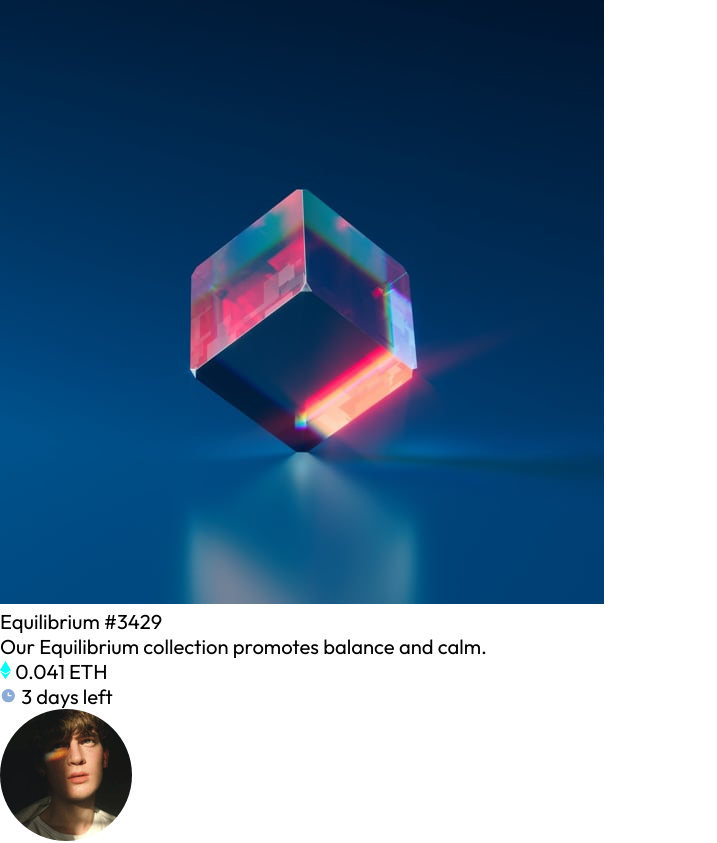
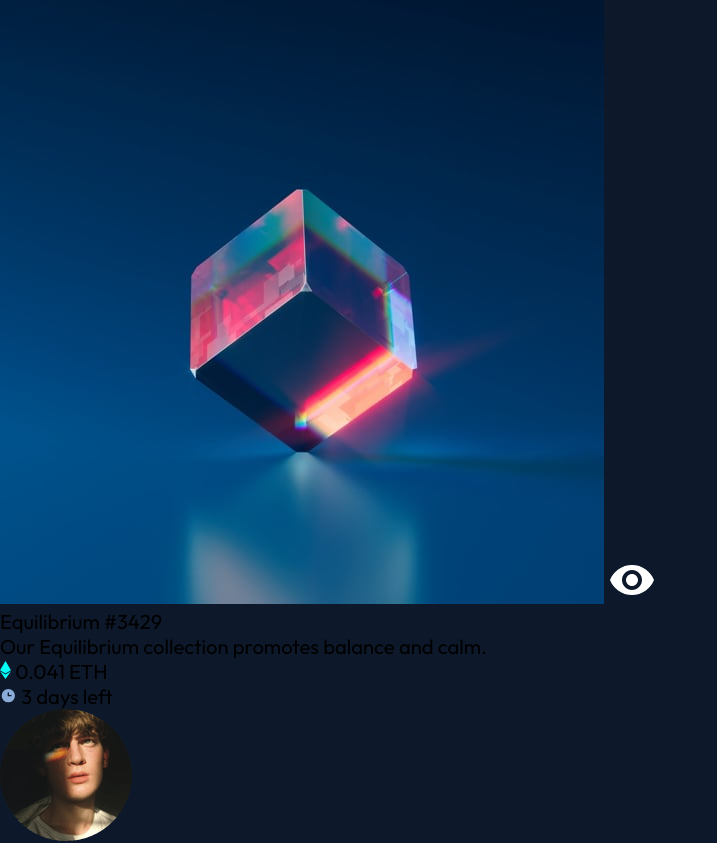
Before and after one commit to rwsaraujo/nft-preview-card-component, a website: page index.html in a window 1280 px wide. Shown: the top 843 px of the page, without its empty margins (0-717 px from the left). Drawn offline with Linux system fonts and the light colour scheme.

Commit message:
create global style

```diff
--- /dev/null
+++ b/src/style/_global.scss
@@ -0,0 +1,7 @@
+@use "colors";
+
+body {
+  background-color: colors.$very-dark-blue-main;
+  width: 100%;
+  height: 100%;
+}
--- a/src/style/style.scss
+++ b/src/style/style.scss
@@ -1,2 +1,2 @@
 @forward "reset";
-@forward "colors";
+@forward "global";
```
Also changed, not shown: build/style/style.css, 1 other file.
